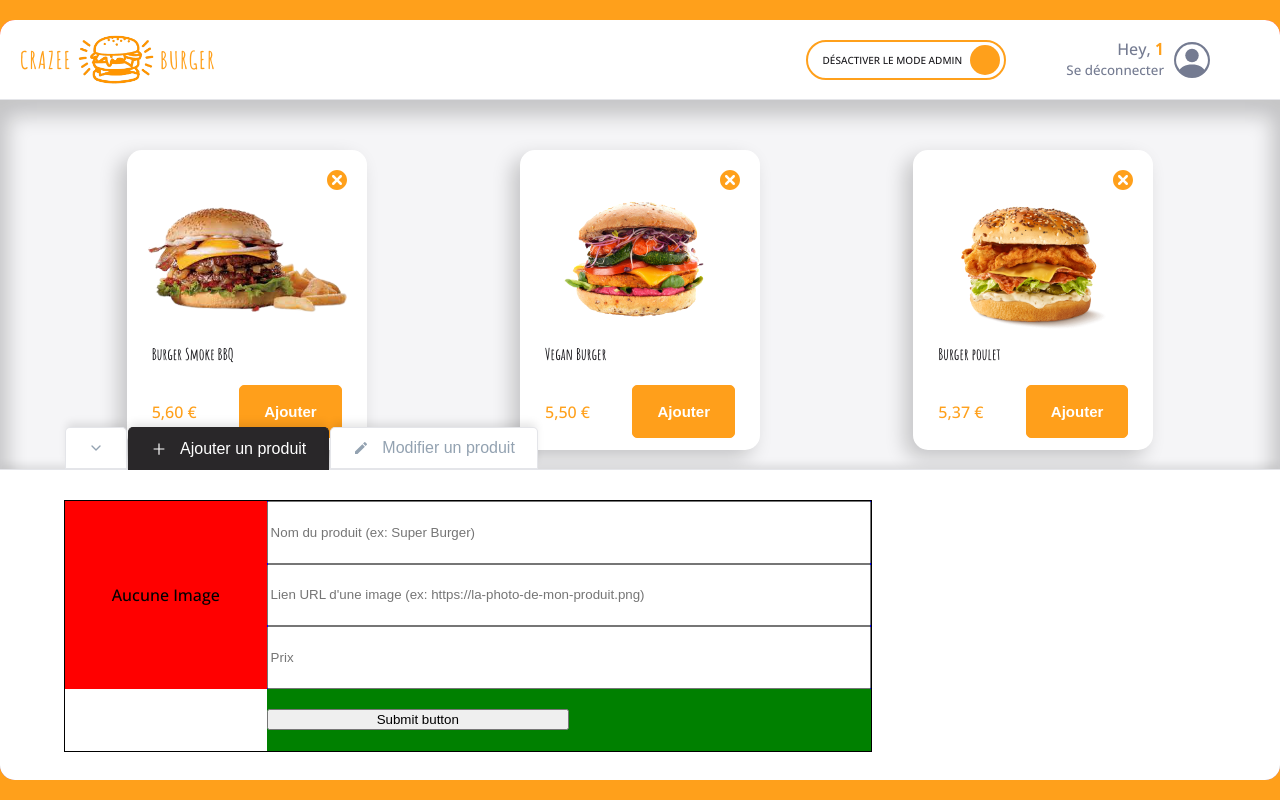
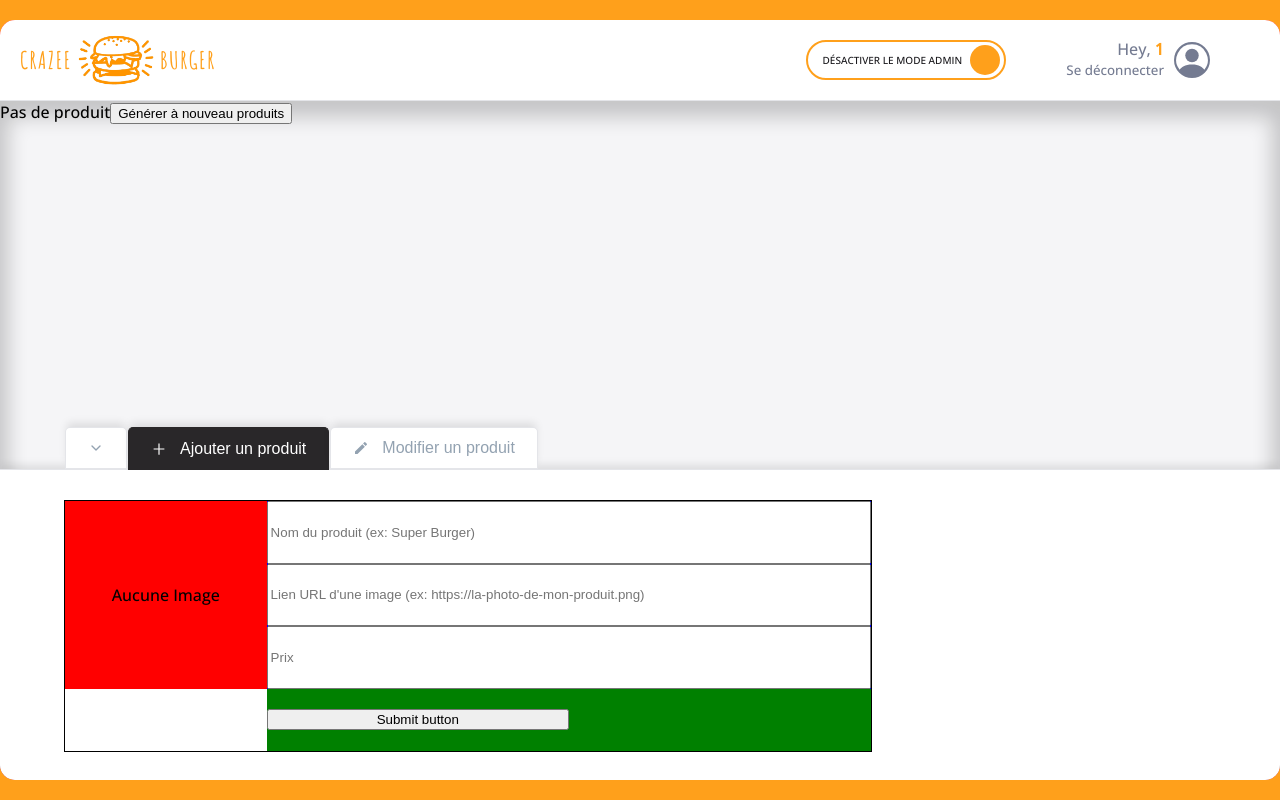
Before and after one commit to Ekkylibre/crazee-burger, a React (Vite) app: page /order/1 in a window 1280 px wide. Built offline with nearby package versions, Linux system fonts and the light colour scheme.

Commit message:
✨ F08: CARD > Add resetMenu no style

```diff
--- a/src/components/context/OrderContext.jsx
+++ b/src/components/context/OrderContext.jsx
@@ -14,5 +14,6 @@ export default createContext({
 
     menu : [],
     handleAdd: () => {},
-    handleDelte: () => {},
+    handleDelete: () => {},
+    resetMenu: () => {},
   })
--- a/src/components/pages/order/Main/Menu.jsx
+++ b/src/components/pages/order/Main/Menu.jsx
@@ -8,7 +8,12 @@ import OrderContext from "../../../context/OrderContext";
 const IMAGE_BY_DEFAULT = "/images/coming-soon.png"
 
 export default function Menu() {
-  const { menu, isModeAdmin, handleDelete } = useContext(OrderContext)
+  const { menu, isModeAdmin, handleDelete, resetMenu } = useContext(OrderContext)
+
+  if (menu.length ===0) return <div>
+    <span>Pas de produit</span>
+    <button onClick={resetMenu}>Générer à nouveau produits</button>
+  </div>
 
   return (
     <MenuStyled>
--- a/src/components/pages/order/OrderPages.jsx
+++ b/src/components/pages/order/OrderPages.jsx
@@ -14,7 +14,7 @@ export default function OrderPage() {
   const [isModeAdmin, setIsModeAdmin] = useState(true)
   const [isCollapsed, setIsCollapsed] = useState(false)
   const [currentTabSelected, setCurrentTabSelected] = useState("add")
-  const [menu, setMenu] = useState(fakeMenu.MEDIUM)
+  const [menu, setMenu] = useState(fakeMenu.EMPTY)
 
   // comportements
   const handleAdd = (newProduct) => {
@@ -40,6 +40,10 @@ export default function OrderPage() {
     setMenu(menuUpdated)
   }
 
+  const resetMenu = () => {
+    setMenu(fakeMenu.SMALL)
+  }
+
   const orderContextValue = {
     isModeAdmin,
     setIsModeAdmin,
@@ -51,6 +55,7 @@ const orderContextValue = {
     menu,
     setMenu,
     handleDelete,
+    resetMenu,
   }
 
   //affichage
```
Lines whose indentation alone changed are shown as unchanged.
